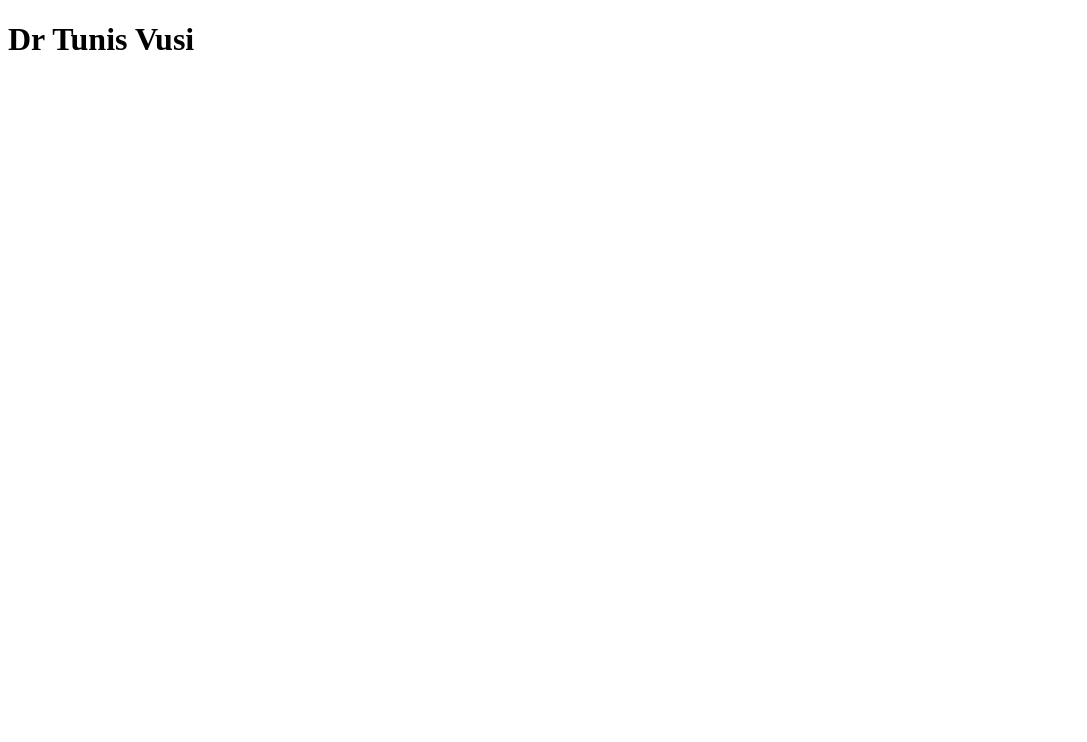
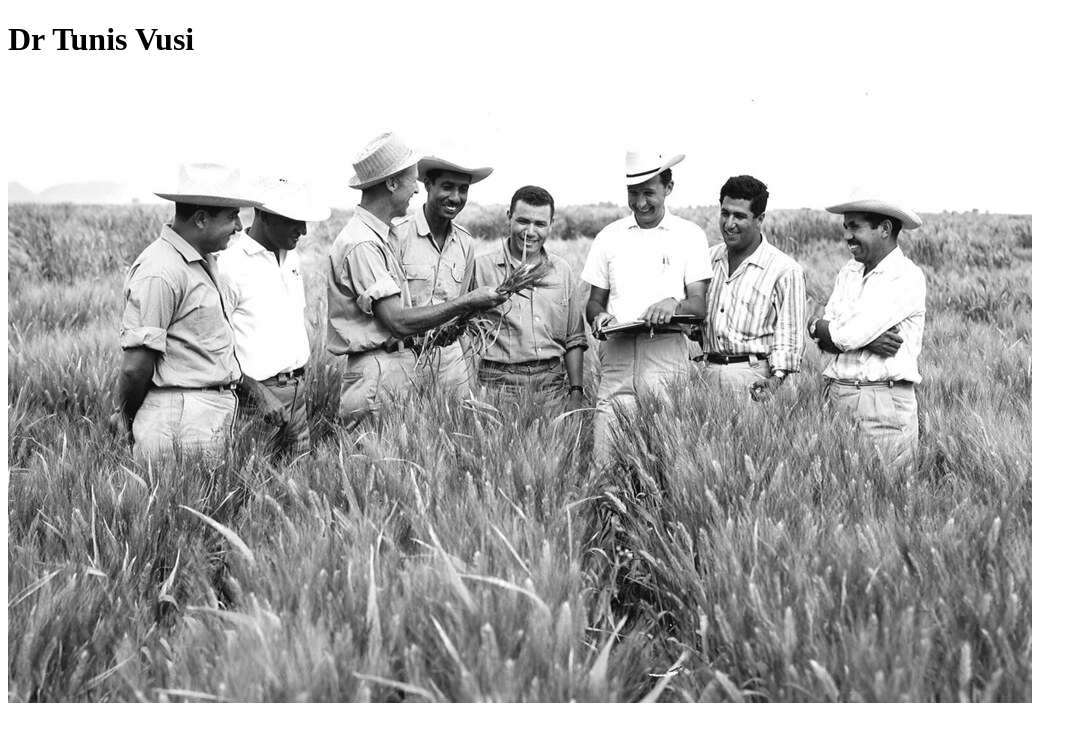
Before and after one commit to onersa/tunissa, a plain HTML site: page index.html in a window 1280 px wide. Shown: the whole page, without its empty margins (0-1087 px from the left). Drawn offline with Linux system fonts and the light colour scheme.

Commit message:
Add Image

```diff
--- a/index.html
+++ b/index.html
@@ -9,7 +9,9 @@
   <body>
     <main id="main">
       <h1 id="title">Dr Tunis Vusi</h1>
-
+      <div id="img-div">
+        <img src="image.jpg" id="image" alt="image" >
+      </div>
     </main>
 
 
```
Also changed, not shown: image.jpg (added).
